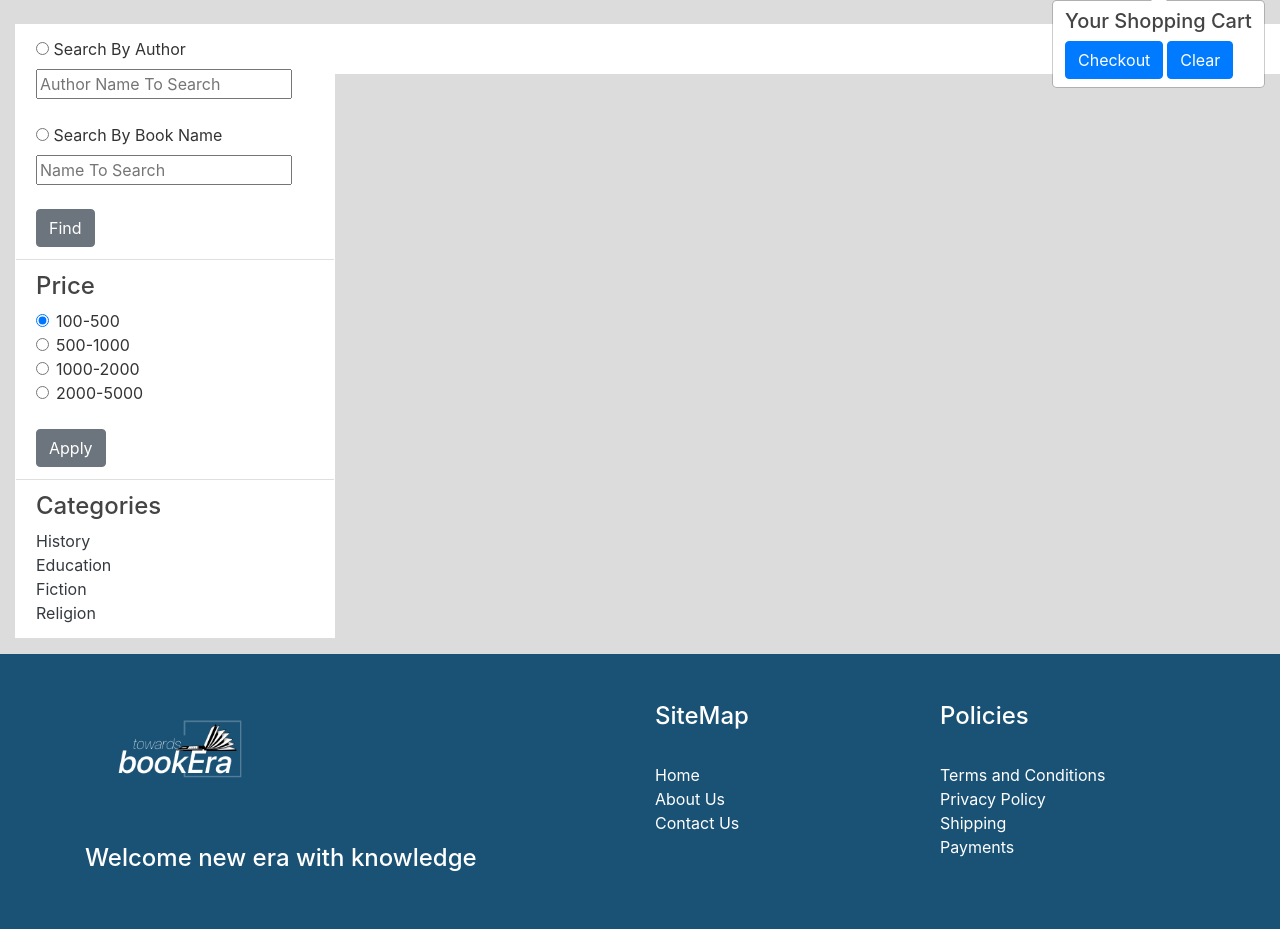
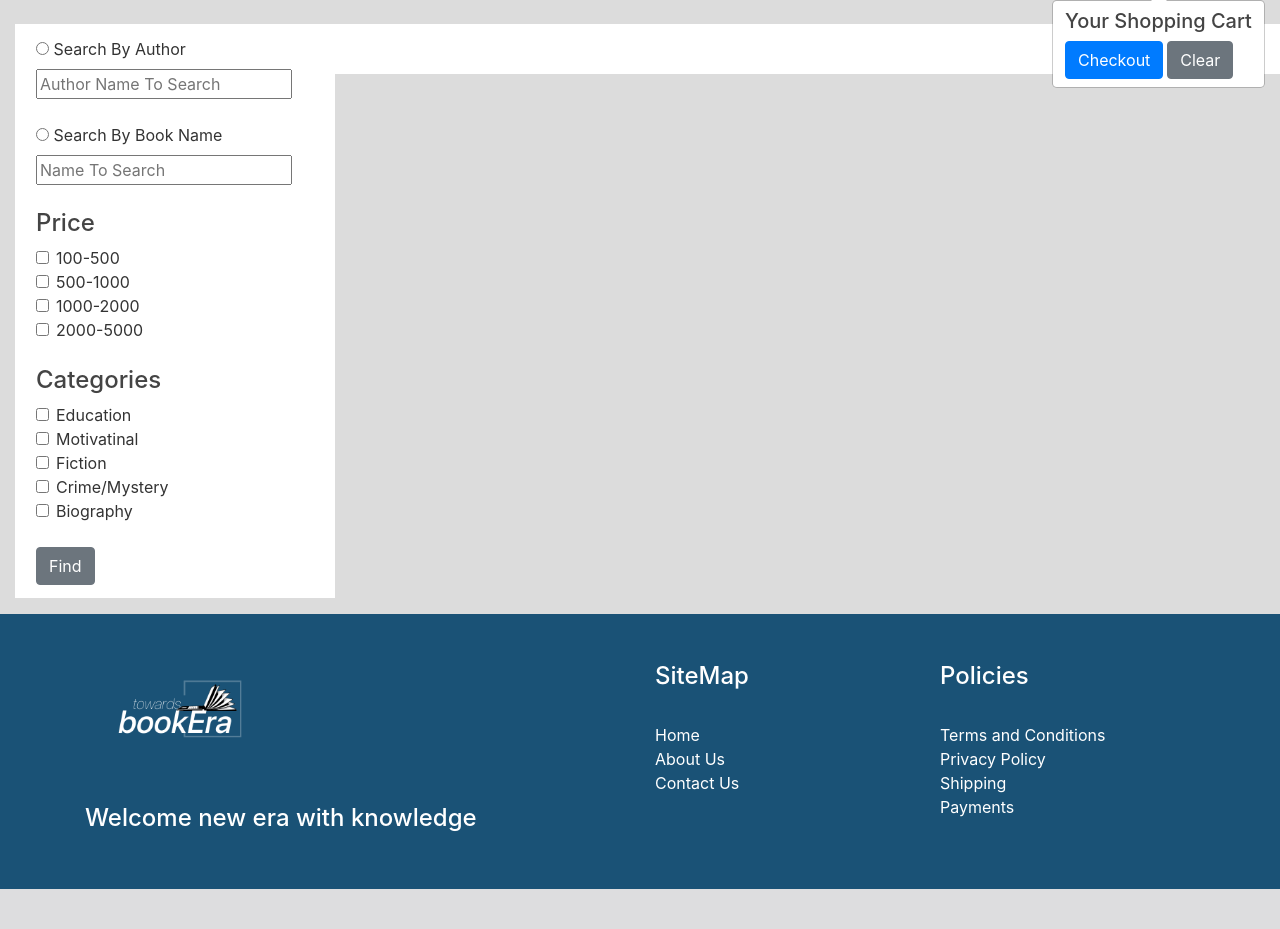
Before and after one commit to SohamJPatel/towardsBookEra, a Django app: page /books/ in a window 1280 px wide. Shown: the part 68-997 px from the top of the page. After the commit the page ends 957 px from the top, so only its background shows below. Run offline with Django 3.2, Linux system fonts and the light colour scheme; data that the repository does not hold is empty; some libraries are stand-ins or nearby versions.

Commit message:
Changes done

```diff
--- a/bookApp/templates/Book.html
+++ b/bookApp/templates/Book.html
@@ -28,7 +28,6 @@
                             <h6>Rs. {{ bookdata.book_price }}</h6>
                             <br>
                             <br>
-                             <a href="" class="btn btn-outline-dark btn-sm ">Buy</a>
                     <a href="" class="btn btn-outline-dark btn-sm ">Add to cart</a>
                             <br>
                             <br>
--- a/bookApp/templates/Bookspage.html
+++ b/bookApp/templates/Bookspage.html
@@ -30,57 +30,69 @@
                 <div id="searchByNameField"><input type="text" readonly="true" name="txtSearchName"  placeholder="Name To Search"></div>
             </div>
         <br>
-         <div>
-                    <input type="submit" value="Find" class="btn btn-secondary">
-                </div>
-    </li>
-      <li class="list-group-item">
-          <h4>Price</h4>
+        <h4>Price</h4>
 <div class="form-check">
-  <input class="form-check-input" type="radio" name="exampleRadios" id="exampleRadios1" value="option1" checked>
+  <input class="form-check-input" type="checkbox" name="exampleRadios" id="exampleRadios1" value="option1">
   <label class="form-check-label" for="exampleRadios1">
     100-500
   </label>
 </div>
 <div class="form-check">
-  <input class="form-check-input" type="radio" name="exampleRadios" id="exampleRadios2" value="option2">
+  <input class="form-check-input" type="checkbox" name="exampleRadios" id="exampleRadios2" value="option2">
   <label class="form-check-label" for="exampleRadios2">
     500-1000
   </label>
 </div>
             <div class="form-check">
-  <input class="form-check-input" type="radio" name="exampleRadios" id="exampleRadios2" value="option2">
+  <input class="form-check-input" type="checkbox" name="exampleRadios" id="exampleRadios2" value="option2">
   <label class="form-check-label" for="exampleRadios2">
     1000-2000
   </label>
             </div>
             <div class="form-check">
-  <input class="form-check-input" type="radio" name="exampleRadios" id="exampleRadios2" value="option2">
+  <input class="form-check-input" type="checkbox" name="exampleRadios" id="exampleRadios2" value="option2">
   <label class="form-check-label" for="exampleRadios2">
     2000-5000
   </label>
 </div>
-           <br>
-                <div>
-                    <input type="submit" value="Apply" class="btn btn-secondary">
+<br>
+<h4>Categories</h4>
+<div class="form-check">
+  <input class="form-check-input" type="checkbox" name="exampleRadios" id="exampleRadios1" value="option1">
+  <label class="form-check-label" for="exampleRadios1">
+    Education
+  </label>
+</div>
+<div class="form-check">
+  <input class="form-check-input" type="checkbox" name="exampleRadios" id="exampleRadios2" value="option2">
+  <label class="form-check-label" for="exampleRadios2">
+    Motivatinal
+  </label>
+</div>
+            <div class="form-check">
+  <input class="form-check-input" type="checkbox" name="exampleRadios" id="exampleRadios2" value="option2">
+  <label class="form-check-label" for="exampleRadios2">
+    Fiction
+  </label>
+            </div>
+            <div class="form-check">
+  <input class="form-check-input" type="checkbox" name="exampleRadios" id="exampleRadios2" value="option2">
+  <label class="form-check-label" for="exampleRadios2">
+    Crime/Mystery
+  </label>
+</div>
+<div class="form-check">
+    <input class="form-check-input" type="checkbox" name="exampleRadios" id="exampleRadios2" value="option2">
+    <label class="form-check-label" for="exampleRadios2">
+      Biography
+    </label>
+  </div>
+<br>
+         <div>
+                    <input type="submit" value="Find" class="btn btn-secondary">
                 </div>
-      </li>
-      <li class="list-group-item">
-          <h4>Categories</h4>
-          <div>
-              <a href="#" class="text-dark">History</a>
-          </div>
-          <div>
-              <a href="#" class="text-dark">Education</a>
-          </div>
-          <div>
-              <a href="#" class="text-dark">Fiction</a>
-          </div>
-          <div>
-              <a href="#" class="text-dark">Religion</a>
-          </div>
+    </li>
 
-      </li>
   </ul>
 
 </div>
@@ -94,19 +106,21 @@
     {% for book in books %}
 
 <div class="col-lg-4 mb-4" style="float:left">
-                    <div class="card" style="height:540px;width:250px">
+                    <div class="card" style="height:550px;width:250px">
                         <img class="card-img-top" src="{{ book.book_frontpage.url }}" alt=" " style="height:300px">
                         <div class="card-body">
                             <h5 class="card-title" style="text-align:center" id="namepr{{book.id}}">{{ book.book_name }}</h5>
                             <h6 class="card-title" style="text-align:center">{{ book.author_name }}</h6>
                             <h6 class="price" id="pricepr{{book.id}}" style="text-align:center">{{book.book_price}} Rs.</h6>
-
-                            <a class="btn btn-primary mx-2" id="qv{{book.id}}" href="bookview/{{book.id}}" style="margin-left: 3.2rem!important">Quick
-                                    View</a>
-
-                                <span id="divpr{{book.id}}" class="divpr">
-                                    <a class="btn btn-secondary cart mx-2" id="pr{{book.id}}" style="margin-left: 3.2rem!important">Add To Cart</a>
-                                </span>
+                            <div  style="margin-left: 2.7rem!important">
+                                <div>
+                            <a class="btn btn-primary mx-2" id="qv{{book.id}}" href="bookview/{{book.id}}">Quick
+                                    View</a></div>
+                                  <br>
+                                <div id="divpr{{book.id}}" class="divpr" >
+                                    <a class="btn btn-secondary cart mx-2" id="pr{{book.id}}">Add To Cart</a>
+                                </div>
+                            </div>
                         </div>
                     </div>
 </div>
@@ -205,7 +219,7 @@
             i = i + 1;
         }
 
-        popStr = popStr + "</div> <a href='/books/checkout' class='btn btn-primary' id='checkout'>Checkout</a> <a class='btn btn-primary' id='clearcart' onClick='clearCart()'>Clear</a>";
+        popStr = popStr + "</div> <a href='/books/checkout' class='btn btn-primary' id='checkout'>Checkout</a> <a class='btn btn-secondary' id='clearcart' onClick='clearCart()'>Clear</a>";
 
         //popStr = popStr + "";
 
@@ -218,7 +232,7 @@
         console.log('Clearing cart...');
         cart = JSON.parse(localStorage.getItem('cart'));
         for(var item in cart){
-            document.getElementById('div'+item).innerHTML = '<a id= "' + item + '" class="btn btn-info cart">Add To Cart</a>';
+            document.getElementById('div'+item).innerHTML = '<a id= "' + item + '" class="btn btn-secondary cart">Add To Cart</a>';
         }
         localStorage.clear();
         cart = {};
--- a/templates/towardsBookEra/base.html
+++ b/templates/towardsBookEra/base.html
@@ -17,7 +17,7 @@
 <body>
     <header class="site-header">
         <nav class="navbar navbar-expand-lg navbar-dark bg-dark">
-            <a class="navbar-brand" href="#">towardsBookEra</a>
+            <a class="navbar-brand" href="{% url 'homePath' %}">towardsBookEra</a>
             <button class="navbar-toggler" type="button" data-toggle="collapse" data-target="#navbarSupportedContent"
                 aria-controls="navbarSupportedContent" aria-expanded="false" aria-label="Toggle navigation">
                 <span class="navbar-toggler-icon"></span>
@@ -26,7 +26,7 @@
             <div class="collapse navbar-collapse" id="navbarSupportedContent">
                 <ul class="navbar-nav mr-auto">
                     <li class="nav-item active">
-                        <a class="nav-link" href="{% url 'homePath' %}">Home <span class="sr-only">(current)</span></a>
+                        <a class="nav-link" href="{% url 'bookshopPath' %}">Home <span class="sr-only">(current)</span></a>
                     </li>
                     {% if not request.user.is_authenticated %}
                     <li class="nav-item">
@@ -67,6 +67,7 @@
                     <li class="nav-item">
                         <a class="nav-item nav-link" href="#"></a>
                     </li>
+
                     <!--<li class="nav-item">
                     <a class="nav-link disabled" href="#" tabindex="-1" aria-disabled="true">Disabled</a>
                 </li> !-->
@@ -77,6 +78,8 @@
                         <button class="btn btn-info my-2 my-sm-0" type="submit">Search</button>
                     </form>
                 </ul>
+
+
     <ul class="navbar-nav mr-sm-0" style="margin-right: 3.9rem!important;">
         <a id="pop" class="btn btn-light" data-html="true" data-container="body"
             data-toggle="popover" data-placement="bottom" data-content="">
@@ -90,6 +93,7 @@
           <img src="{% static 'accounts/images/user-logo.png' %}"  style="width:40px;height:37px" class="rounded-circle">
         </a>
         <div class="dropdown-menu" aria-labelledby="navbarDropdown">
+            <h5 style="text-align: justify;">{{user.username}}</h5>
           <a class="dropdown-item" href="{% url 'profilePath' %}">Profile</a>
           <a class="dropdown-item" href="{% url 'logoutPath' %}">Logout</a>
             <a class="dropdown-item" href="{% url 'registerPath' %}">Sign Up</a>
```
Also changed, not shown: bookApp/templates/orders.html (+47 -2 lines). Lines whose indentation alone changed are shown as unchanged.
